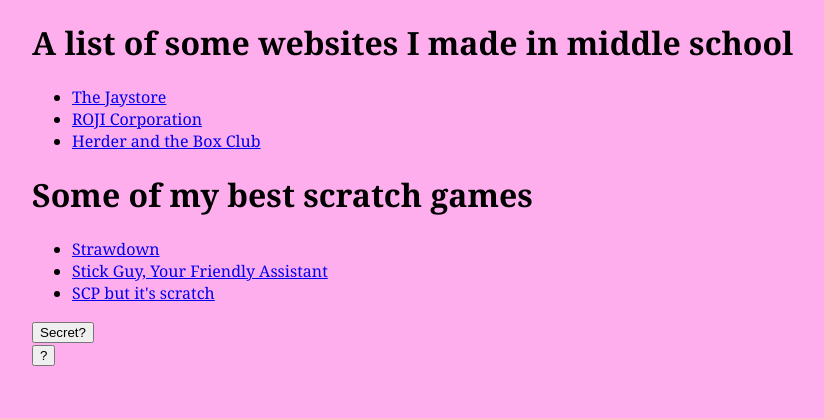
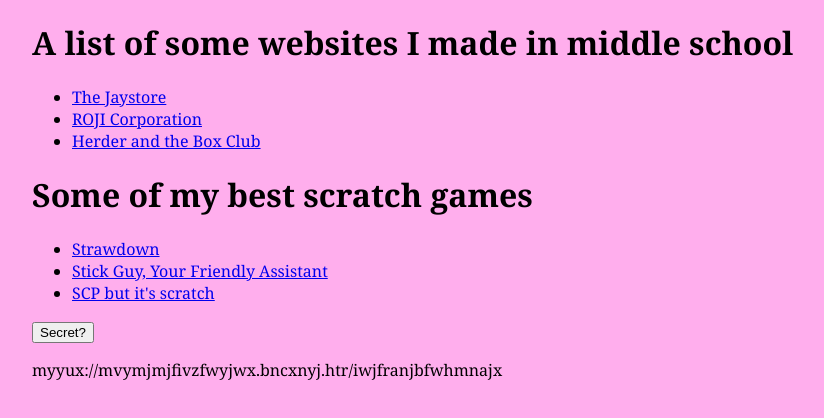
Before and after one commit to JosieVC/IGME-110-REPO, a plain HTML site: page index.html in a window 1280 px wide. Both pictures are taken after a click on the button "Secret?". Shown: the whole page, without its empty margins (96-920 px from the left). Drawn offline with Linux system fonts and the light colour scheme.

Commit message:
Update index.html

```diff
--- a/index.html
+++ b/index.html
@@ -36,19 +36,15 @@
     <li><a href="https://scratch.mit.edu/projects/362602221/">SCP but it's scratch</a></li>
   </ul>
   <div>
-    <button id="btn">Secret?</button>
+    <button id="myButton">Secret?</button>
+    <p id="secret"> ? </p>
   </div>
+</body>
+</html>
 
   <script>
-    function displayText(){
-      var text = document.getElementById("textField");
-  text.style.display = "block";
-}
+    const myButton = document.getElementById('myButton');
+    myButton.addEventListener('click',function(){
+      document.getElementById('secret').innerText = "myyux://mvymjmjfivzfwyjwx.bncxnyj.htr/iwjfranjbfwhmnajx"
+    })
   </script>
-  <button btn.onclick="displayText()">?</button>
-
-<div id="textField" style="display: none;">
-  Placeholder
-</div>
-</body>
-</html>
```
